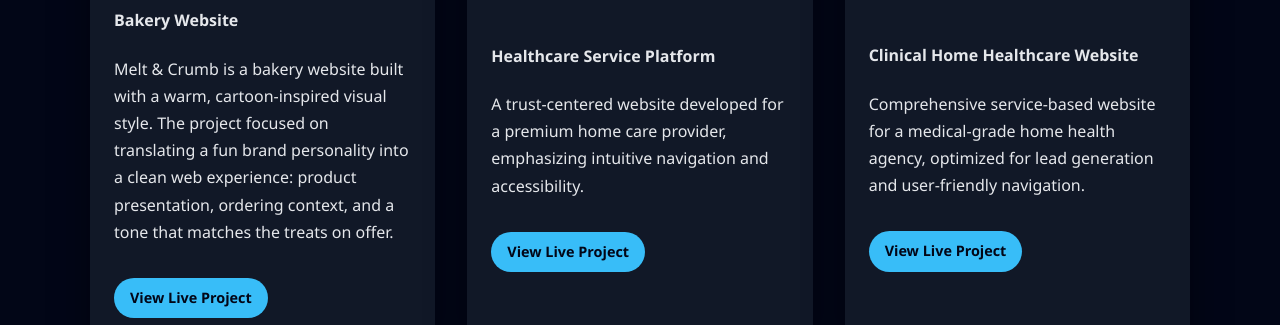
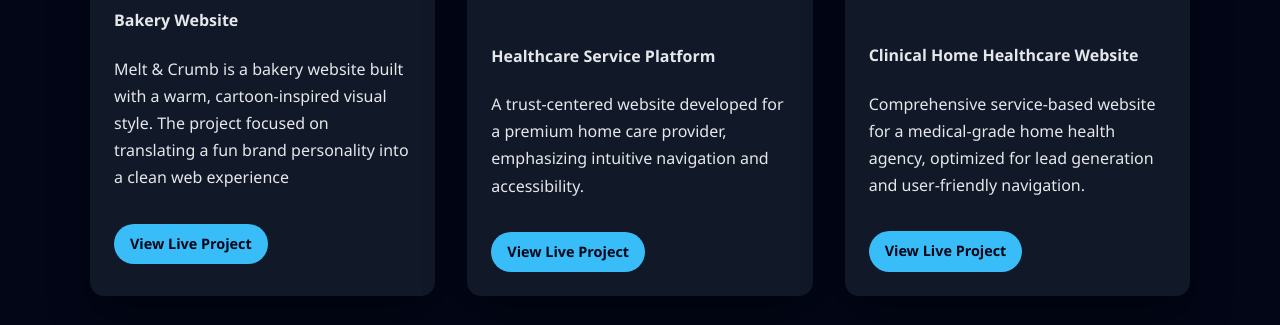
Before and after one commit to raisgard/raisgardportfolio, a plain HTML site: page raisgard-portfolio-main/index.html in a window 1280 px wide. Shown: the part 1683-2008 px from the top of the page. Drawn offline with Linux system fonts and the light colour scheme.

Commit message:
modified

```diff
--- a/raisgard-portfolio-main/index.html
+++ b/raisgard-portfolio-main/index.html
@@ -308,7 +308,7 @@ header h1 {
       <img src="images/meltcrumb.png" alt="Bakery website">
       <div class="card-content">
         <h4>Bakery Website</h4>
-        <p> Melt & Crumb is a bakery website built with a warm, cartoon-inspired visual style. The project focused on translating a fun brand personality into a clean web experience: product presentation, ordering context, and a tone that matches the treats on offer.</p>
+        <p> Melt & Crumb is a bakery website built with a warm, cartoon-inspired visual style. The project focused on translating a fun brand personality into a clean web experience</p>
         <a href="https://meltncrumb.vercel.app/" target="_blank">View Live Project</a>
       </div>
     </div>
```
